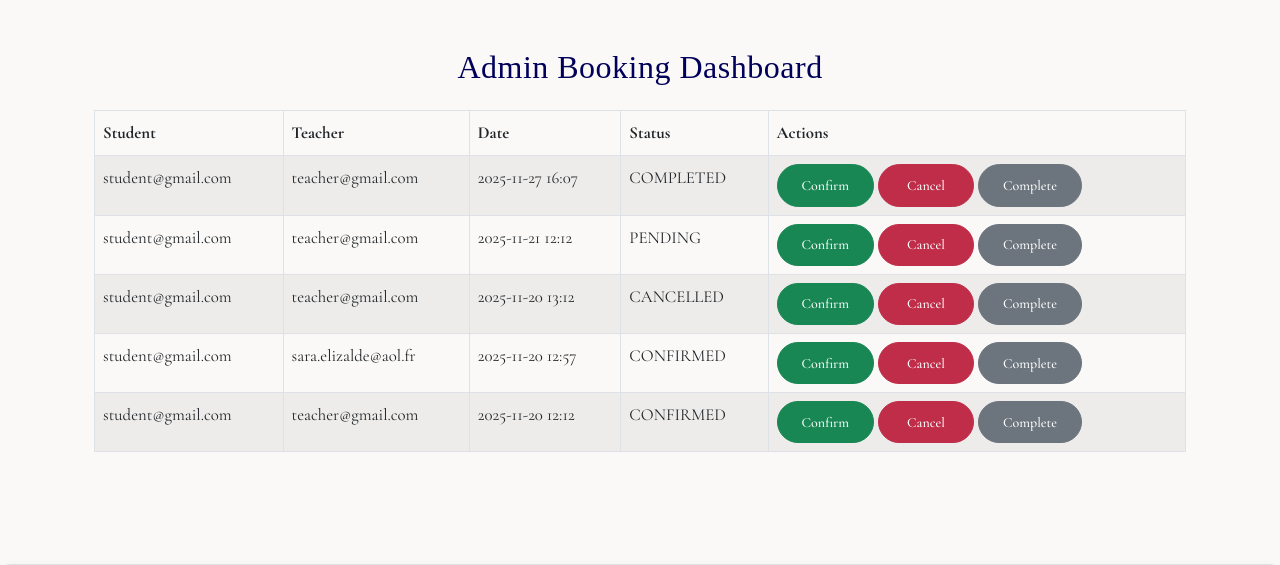
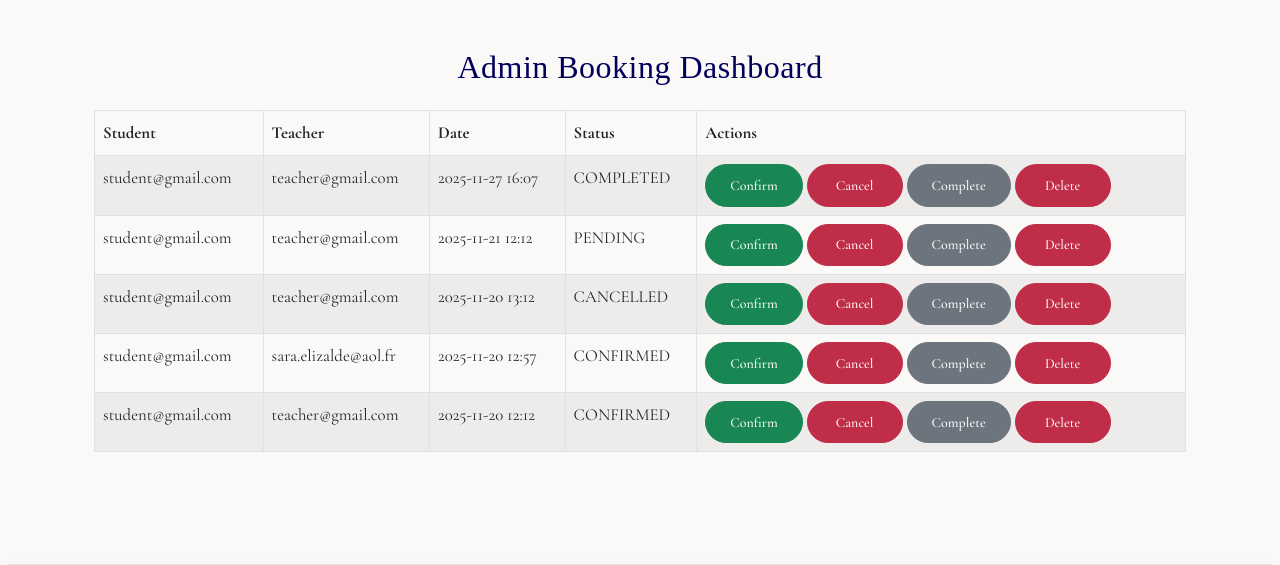
Before and after one commit to saraelizalde/petit-talk, a Django app: page /bookings/admin-dashboard/ in a window 1280 px wide. Shown: the part 126-691 px from the top of the page. Run offline with Django 5.2, Linux system fonts and the light colour scheme; a user stored in the database is signed in; data comes from the database, SQL or seed files in the repository; both versions use the stored data as it was after the commit; some libraries are stand-ins or nearby versions; some web fonts are replaced.

Commit message:
Add functionality to delete bookings from the admin dashboard

```diff
--- a/bookings/templates/bookings/admin_dashboard.html
+++ b/bookings/templates/bookings/admin_dashboard.html
@@ -37,6 +37,10 @@
 
                     <a href="{% url 'admin_update_booking_status' booking.id 'COMPLETED' %}"
                         class="btn btn-secondary btn-sm">Complete</a>
+                    <a href="{% url 'admin_delete_booking' booking.id %}" class="btn btn-sm btn-danger"
+                        onclick="return confirm('Delete this booking?');">
+                        Delete
+                    </a>
                 </td>
             </tr>
             {% endfor %}
--- a/bookings/urls.py
+++ b/bookings/urls.py
@@ -11,4 +11,5 @@ urlpatterns = [
     path("admin/update-status/<int:booking_id>/<str:new_status>/",
          views.admin_update_booking_status,
          name="admin_update_booking_status"),
+    path("admin/bookings/delete/<int:booking_id>/", views.admin_delete_booking, name="admin_delete_booking"),
 ]
--- a/bookings/views.py
+++ b/bookings/views.py
@@ -107,7 +107,6 @@ def admin_booking_dashboard(request):
     bookings = Booking.objects.select_related("student", "teacher").order_by("-scheduled_time")
     return render(request, "bookings/admin_dashboard.html", {"bookings": bookings})
 
-
 @staff_member_required
 def admin_update_booking_status(request, booking_id, new_status):
     booking = get_object_or_404(Booking, id=booking_id)
@@ -115,3 +114,10 @@ def admin_update_booking_status(request, booking_id, new_status):
     booking.save()
     messages.success(request, f"Booking status updated to {new_status}.")
     return redirect("admin_booking_dashboard")
+
+@staff_member_required
+def admin_delete_booking(request, booking_id):
+    booking = get_object_or_404(Booking, id=booking_id)
+    booking.delete()
+    messages.success(request, "Booking deleted.")
+    return redirect("admin_booking_dashboard")
```
Also changed, not shown: db.sqlite3. Lines whose indentation alone changed are shown as unchanged.
